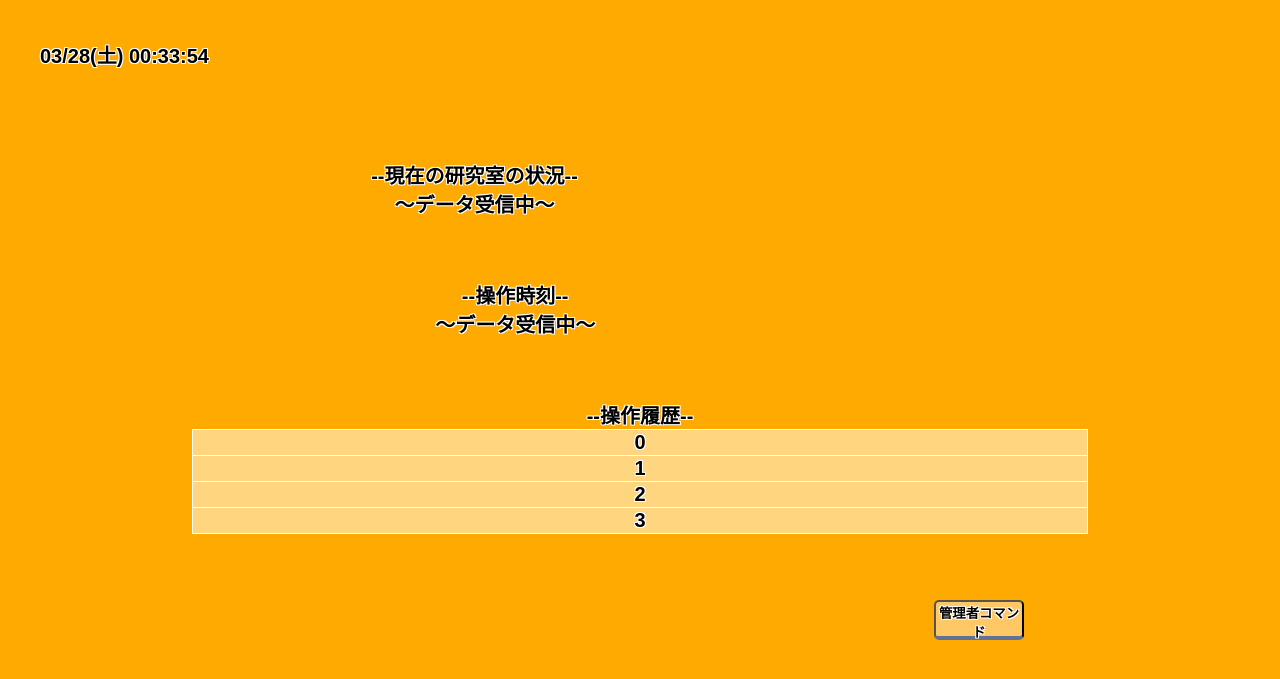
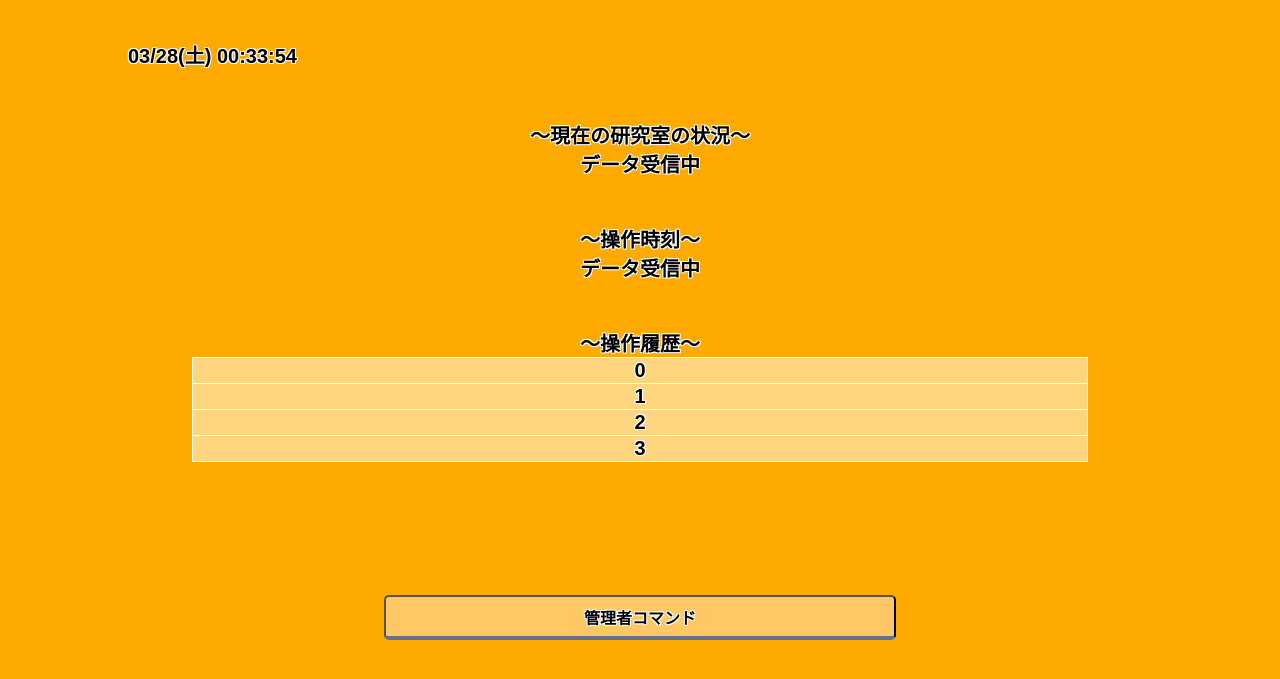
Before and after one commit to Kenshoshibaura/IoT-practice1, a Flask app: page / in a window 1280 px wide. Shown: the top 679 px of the page. Run offline with Flask 2, Linux system fonts and the light colour scheme.

Commit message:
ver8 閾値調整・css編集・コード最適化

```diff
--- a/key_data.csv
+++ b/key_data.csv
@@ -1 +1 @@
-3月27日 21時56分,100
+3月28日 9時21分,100
--- a/log_data.csv
+++ b/log_data.csv
@@ -1 +1 @@
-3月28日 3時41分 解錠,3月28日 4時56分 施錠,3月28日 4時56分 施錠,3月28日 5時2分 解錠,
+3月28日 9時30分 施錠,3月28日 9時30分 施錠,3月28日 9時30分 解錠,3月28日 9時30分 解錠,
--- a/result_data.csv
+++ b/result_data.csv
@@ -1 +1 @@
-3月28日 5時2分,1
+3月28日 9時31分,1
--- a/sensor_data.csv
+++ b/sensor_data.csv
@@ -1 +1 @@
-3月27日 21時56分,100
+3月28日 9時21分,20
--- a/server.py
+++ b/server.py
@@ -9,29 +9,18 @@ file_log = "./log_data.csv"
 
 port_num = 17086
 
-#残りserverで実装すること
-#各閾値の調整
-
-#html
-#オペレーターコマンドの認証実装
-#退出時間の警告発動
-
-#全体
-#値調整
-#センサ接続・調整
-
 #閾値・測定値の初期設定
-Threshold_Key = 10
+Threshold_Key = 30
 Threshold_Light = 10
 Now_Key = 0
 Now_Light = 0
 
 #利用可能時間の設定
-Start_Time = 204
+Start_Time = 700
 Limit_Time = 2200
 
 #閾値の周期変更値(辞書)
-Cycle_Time = {'500':'40', '800':'65', '1300':'80', '1700':'70', '1800':'55', '2100':'30'}
+Cycle_Time = {'500':10, '800':12, '1300':15, '1700':12, '1800':11, '2100':10}
 
 #桁揃え(0埋め)
 def set2fig(x):
@@ -76,10 +65,10 @@ def Check_Usable():
 def Cycle_Threshold():
     date=datetime.datetime.now()
     Now_Minute = set2fig(date.minute)
-    Now_Time = int(str(date.hour)+str(Now_Minute))
-    if (str(Now_Time) in Cycle_Time) is True:
+    Now_Time = str(date.hour)+str(Now_Minute)
+    if (Now_Time in Cycle_Time) is True:
         global Threshold_Light
-        Threshold_Light = int(Cycle_Time[str(Now_Time)])
+        Threshold_Light = Cycle_Time[Now_Time]
 
 #手動更新の際閾値を更新する(再起動するとリセットされるので注意)
 def Update_Threshold(situation):
@@ -88,20 +77,20 @@ def Update_Threshold(situation):
     Now_Key = data_from_file(file_key)
 
     if situation == "1":
-        New_Light = Now_Light - 50
-        New_Key = Now_Key - 50
+        New_Light = Now_Light - 10
+        New_Key = Now_Key - 30
     elif situation == "2":
-        New_Light = Now_Light + 50
-        New_Key = Now_Key + 50
+        New_Light = Now_Light + 10
+        New_Key = Now_Key + 30
     elif situation == "3":
         New_Light = Now_Light - 10
-        New_Key = Now_Key + 50
+        New_Key = Now_Key + 30
     elif situation == "4":
-        New_Light = Now_Light + 50
-        New_Key = Now_Key - 50
+        New_Light = Now_Light + 10
+        New_Key = Now_Key - 30
     elif situation == "5":
-        New_Light = Now_Light + 50
-        New_Key = Now_Key + 50
+        New_Light = Now_Light + 10
+        New_Key = Now_Key + 30
 
     global Threshold_Light
     global Threshold_Key
@@ -173,8 +162,7 @@ def get_lux():
     Cycle_Threshold()
     try:
         f = open(file_result,'r')
-        for row in f:
-            lux = row
+        lux = f.read()
     except Exception as e:
         print("FILE OPEN ERROR")
         lux = "0,0"
@@ -196,15 +184,10 @@ def send_log():
         f.close()
         return lux
 
-#手動入力用 強制的に閾値を更新することで状態を更新してる
-@app.route('/demo/<situation>',methods=['GET'])
-def get_situation_demo(situation):
-    Update_Threshold(situation)
-    return "0,0"
-
 #ログ受信用 4つ以上になった場合最新の4つ以外は削除する
 @app.route('/log/<logtext>',methods=['GET'])
 def get_log(logtext):
+
     f = open(file_log,'a')
     f.write(logtext+",")
     f.close()
@@ -214,11 +197,17 @@ def get_log(logtext):
     data = logtext.split(',')
     quantity = len(data)
     f.close()
+
     if quantity > 4:
         f = open(file_log,'w')
         f.write(data[quantity-5]+","+data[quantity-4]+","+data[quantity-3]+","+data[quantity-2]+",")
         f.close()
+    return "0,0"
 
+#手動入力用 強制的に閾値を更新することで状態を更新してる
+@app.route('/demo/<situation>',methods=['GET'])
+def get_situation_demo(situation):
+    Update_Threshold(situation)
     return "0,0"
 
 #退室勧告用 コンソールにコメントを出すだけ
--- a/static/ken.css
+++ b/static/ken.css
@@ -8,28 +8,7 @@ body{background-color:rgba(255,170,0,1);}
 body{color:#000; font-family:"Gulim",sans-serif; font-weight:700; font-size:125%;}
 body{text-shadow:1px 1px 0 #fff,-1px 1px 0 #fff,1px -1px 0 #fff,-1px -1px 0 #fff;}
 
-.time{
-  position:fixed;
-  font-size:100%;
-  top:5%;
-  left:40px;
-  z-index:5;
-}
-
 .hidden{display:none;}
-
-.mybutton{
-  display:inline-block;
-  text-decoration:none;
-  border-bottom:solid 4px #627295;
-  color:#000;
-  font-weight:600;
-  text-align:center;
-  vertical-align:middle;
-  text-shadow:1px 1px 0 #fff,-1px 1px 0 #fff,1px -1px 0 #fff,-1px -1px 0 #fff;
-  border-radius:5px;
-  padding:1px;
-}
 
 /*ここからアラートとバナーのcss*/
 /*ここからバナー*/
--- /dev/null
+++ b/static/other.css
@@ -0,0 +1,73 @@
+
+  .time{
+    position:fixed;
+    top:5%;
+    left:10%;
+  }
+  .area_status{
+    position:fixed;
+    left:15%;
+    top:15%;
+    width: calc(70vw);
+    text-align:center;
+  }
+  .log_table{
+    position:relative;
+    width: calc(70vw);
+    border-collapse: collapse;
+    border-color:rgba(255,255,255,1);
+    align:center;
+    text-align:center;
+    background-color:rgba(255,255,255,0.5);
+  }
+
+  .mybutton{
+    display:inline-block;
+    text-decoration:none;
+    border-bottom:solid 4px #627295;
+    color:#000;
+    font-size:80%;
+    font-weight:700;
+    text-align:center;
+    vertical-align:middle;
+    text-shadow:1px 1px 0 #fff,-1px 1px 0 #fff,1px -1px 0 #fff,-1px -1px 0 #fff;
+    border-radius:5px;
+    padding:1px;
+  }
+  .demobutton{
+    width:calc(15vw);
+    height:45px;
+  }
+  .masterbutton{
+    position:fixed;
+    width:calc(40vw);
+    height:45px;
+    left:30%;
+  }
+  #demo{
+    position:fixed;
+    left:18%;
+    bottom:12%;
+  }
+  .master{bottom:20%;}
+  .exit{bottom:4%;}
+  .master{background:#ffc864;}
+  .exit{background:#ff6464;}
+
+  #d1{background:#c8ffaa;}
+  #d2{background:#ffc8e0;}
+  #d3{background:#ffffa0;}
+  #d4{background:#a0ffff;}
+  #d1:hover{background:#b8ef9a;}
+  #d2:hover{background:#efb8d0;}
+  #d3:hover{background:#efef90;}
+  #d4:hover{background:#90efef;}
+  #d1:active,
+  #d2:active,
+  #d3:active,
+  #d4:active{
+    -webkit-transform:translateY(2px);
+    transform:translateY(2px);
+    box-shadow:0px 0px 1px rgba(0,0,0,0.2);
+    border-bottom:none;
+  }
--- a/templates/index.html
+++ b/templates/index.html
@@ -1,94 +1,68 @@
 <!DOCTYPE html><html lang="ja"><head><meta charset="utf-8">
-<!---<link rel="apple-touch-icon" href="img/accept.PNG" />-->
 <script type="text/javascript" src="ken.js"></script>
 <link rel="stylesheet" href="static/ken.css" type="text/css">
-<link rel="stylesheet" href="static/eigenvalue.css" type="text/css">
-<html><head><title>テストアプリ</title></head>
-  <body onLoad="loading()">
+<link rel="stylesheet" href="static/other.css" type="text/css">
+<html><head><title>鍵管理アプリ</title></head>
+  <body onLoad="Loading()">
     <span id="Realtime" class="time">00/00(0) 00:00:00</span>
-    <span class="hidden">現在の情報：<span id = "data">2000/04/01 00:00:00,0</span></span><br>
-    <span class="hidden">現在の情報：<span id = "log">2000/04/01 00:00:00,0</span></span><br>
-
+    <span id="data" class="hidden">4月1日 0時0分,0</span><br>
+    <span id="log" class="hidden">0,0,0,0</span><br>
     <span class="area_status">
-      --現在の研究室の状況--<br>
-      <span id="Status">〜データ受信中〜</span><br>
-    </span>
-    <span class="area_log">
-      --<span id="Ope_Judge">操作</span>時刻--<br>
-      <span id="LockTime">〜データ受信中〜</span><br>
-    </span>
-    <span class="area_table">
-      --操作履歴--<br>
+      〜現在の研究室の状況〜<br>
+      <span id="Status">データ受信中</span><br><br><br>
+      〜<span id="Operation">操作</span>時刻〜<br>
+      <span id="LockTime">データ受信中</span><br><br><br>
+      〜操作履歴〜<br>
       <table class="log_table" id="log_table" border="1">
         <tr><td>0</td></tr><tr><td>1</td></tr><tr><td>2</td></tr><tr><td>3</td></tr>
       </table>
     </span>
-
-    <button id="master" class="mybutton" onclick="OperatorCommand()">管理者コマンド</button>
+    <button class="master mybutton masterbutton" onclick="OperatorCommand()">管理者コマンド</button>
     <span id="demo" class="hidden">
-      <!---<button id="d0" class="mybutton demobutton" onclick="demo_order('/demo','0')">0<br>不明</button>-->
-      <button id="d1" class="mybutton demobutton" onclick="submit_data('/demo','1')">1<br>在室</button>
-      <button id="d2" class="mybutton demobutton" onclick="submit_data('/demo','2')">2<br>施錠</button>
-      <button id="d3" class="mybutton demobutton" onclick="submit_data('/demo','3')">3<br>照明</button>
-      <button id="d4" class="mybutton demobutton" onclick="submit_data('/demo','4')">4<br>不在</button>
-      <button id="d5" class="mybutton demobutton" onclick="submit_data('/demo','5')">5<br>不可</button>
+      <button id="d1" class="mybutton demobutton" onclick="Submit('/demo','1')">1<br>在室</button>
+      <button id="d2" class="mybutton demobutton" onclick="Submit('/demo','2')">2<br>施錠</button>
+      <button id="d3" class="mybutton demobutton" onclick="Submit('/demo','3')">3<br>照明</button>
+      <button id="d4" class="mybutton demobutton" onclick="Submit('/demo','4')">4<br>不在</button>
     </span>
-    <span id="command1" class="hidden"><button id="exit" class="mybutton" onclick="submit_data('/alert','1')">退室勧告(未実装)</button></span>
-
+    <span id="exit" class="hidden">
+      <button class="exit mybutton masterbutton" onclick="Submit('/alert','1')">退室勧告(未実装)</button>
+    </span>
   </body>
-
   <script>
-
     var Before_Status=0;
     setInterval("Check()",5000);
-
-    function loading(){
-      updateLux('/getlog','log');
-      updateLux('/lux','data');
+    function Loading(){
+      Receive('/getlog','log');
+      Receive('/lux','data');
     }
-
-    function reload_log(){
+    function InitialLog(){
       var data=document.getElementById('log');
       var table=document.getElementById('log_table');
-      var LockJudge=document.getElementById('Ope_Judge');
-      var Lock=document.getElementById('LockTime');
+      var Operation=document.getElementById('Operation');
+      var LockTime=document.getElementById('LockTime');
 
       var Now_data=data.innerHTML;
       var Now_data2=Now_data.split(',');
+      var row_len=table.rows.length;
 
-      var row_len=table.rows.length;
-      var row=table.insertRow(0);
-      var cell=row.insertCell(-1);
-      cell.innerHTML=Now_data2[0];
-      table.deleteRow(row_len);
-
-      var row=table.insertRow(0);
-      var cell=row.insertCell(-1);
-      cell.innerHTML=Now_data2[1];
-      table.deleteRow(row_len);
-
-      var row=table.insertRow(0);
-      var cell=row.insertCell(-1);
-      cell.innerHTML=Now_data2[2];
-      table.deleteRow(row_len);
-
-      var row=table.insertRow(0);
-      var cell=row.insertCell(-1);
-      cell.innerHTML=Now_data2[3];
-      table.deleteRow(row_len);
+      for(var i=0;i<4;i++){
+        var row=table.insertRow(0);
+        var cell=row.insertCell(-1);
+        cell.innerHTML=Now_data2[i];
+        table.deleteRow(row_len);
+      }
 
       var Now_data3=Now_data2[3].split(' ');
-      LockJudge.innerHTML=Now_data3[2];
-      Lock.innerHTML=Now_data3[0]+" "+Now_data3[1];
+      Operation.innerHTML=Now_data3[2];
+      LockTime.innerHTML=Now_data3[0]+" "+Now_data3[1];
     }
-
     var count = 1;
     function Check(){
       if(count==1){
-        reload_log();
+        InitialLog();
         count=0
       }
-      updateLux('/lux','data');
+      Receive('/lux','data');
       var data=document.getElementById('data');
       var Now_data=data.innerHTML;
       var Now_data2=Now_data.split(',');
@@ -97,8 +71,10 @@
       if(Now_status==Before_Status){
         //banner("状態一定","変化なし");
         if((Now_status==1)||(Now_status==4)){
-          //if 退室時間になったら
-          //submit_data('/alert','1');
+          time=MakeTime();
+          if(time=="2200"){
+            Submit('/alert','1');
+          }
         }
       }else{
         var message=document.getElementById('Status');
@@ -107,32 +83,32 @@
           message.innerHTML="鍵は開いています";
           banner("解錠","解錠されました");
           if((Before_Status==2)||(Before_Status==3)||(Before_Status==5)){
-            rewrite_log(1,0);
+            UpdateLog(0);
           }
         }else if(Now_status==2){
           document.body.style.backgroundColor = "#ffc8e0";
           message.innerHTML="鍵は閉まっています";
           banner("施錠","施錠されました");
-          if((Before_Status==1)||(Before_Status==4)){
-            rewrite_log(2,0);
+          if((Before_Status==1)||(Before_Status==3)||(Before_Status==4)){
+            UpdateLog(1);
           }
         }else if(Now_status==3){
           document.body.style.backgroundColor = "#ffffa0";
           message.innerHTML="電気が点けっ放しです";
-          showAlert('警告','電気は消しましたか？','confirm',"submit_data('/demo','2')");
+          showAlert('警告','電気は消しましたか？','confirm',"Submit('/demo','2')");
         }else if(Now_status==4){
           document.body.style.backgroundColor = "#a0ffff";
           message.innerHTML="現在席を外しています";
           banner("無人","現在席を外しています");
           if((Before_Status==2)||(Before_Status==3)||(Before_Status==5)){
-            rewrite_log(1,0);
+            UpdateLog(0);
           }
         }else if(Now_status==5){
           document.body.style.backgroundColor = "#646464";
           message.innerHTML="利用時間外です";
           banner("利用時間外","現在は利用時間外です");
           if((Before_Status==1)||(Before_Status==4)){
-            rewrite_log(2,0);
+            UpdateLog(1);
           }
         }else{
           document.body.style.backgroundColor = "#c8a0ff";
@@ -142,123 +118,49 @@
         Before_Status = Now_status;
       }
     }
-
-    function rewrite_log(s,t){
-      var LockJudge=document.getElementById('Ope_Judge');
-      var Lock=document.getElementById('LockTime');
-      if(t==0){
-        var data=document.getElementById('data');
-        var Now_data=data.innerHTML;
-        var Now_data2=Now_data.split(',');
-        var time=Now_data2[0];
-      }else{
-        var time=make_time();
-      }
+    function UpdateLog(s){
+      var status = new Array("解錠","施錠");
+      var Operation=document.getElementById('Operation');
+      var LockTime=document.getElementById('LockTime');
       var table=document.getElementById('log_table');
+      var data=document.getElementById('data');
+      var Now_data=data.innerHTML;
+      var Now_data2=Now_data.split(',');
+      var time=Now_data2[0];
       var row_len=table.rows.length;
       var row=table.insertRow(0);
       var cell=row.insertCell(-1);
-
-      if(s==1){
-        LockJudge.innerHTML="解錠";
-        Lock.innerHTML=time;
-        cell.innerHTML=time+" 解錠";
-      }else if(s==2){
-        LockJudge.innerHTML="施錠";
-        Lock.innerHTML=time;
-        cell.innerHTML=time+" 施錠";
-      }
+      LockTime.innerHTML=time;
+      Operation.innerHTML=status[s];
+      cell.innerHTML=time+" "+status[s];
       table.deleteRow(row_len);
-      var log_text = cell.innerHTML;
-      submit_data('/log',log_text);
-
+      var message = cell.innerHTML;
+      Submit('/log',message);
     }
-
-    function make_time(){
+    function MakeTime(){
       var nowTime=new Date();
       var nowHour=nowTime.getHours();
       var nowMin=nowTime.getMinutes();
-      var nowMonth=nowTime.getMonth()+1;
-      var nowDate=nowTime.getDate();
-      var Realtime=nowMonth+"月"+nowDate+"日 "+nowHour+"時"+nowMin+"分";
-      return Realtime;
+      var time=nowHour+set2fig(nowMin);
+      return time;
+    }
+    function OperatorCommand(){
+      document.getElementById('demo').style.display="block";
+      document.getElementById('exit').style.display="block";
     }
 
-    function OperatorCommand(){
-      document.getElementById('demo').style.display="block";
-      document.getElementById('command1').style.display="block";
-    }
-
-    const updateLux = async(url,element) => {
+    const Receive = async(url,element) => {
       const sensorData = await fetch(url)
       .then(response => response.text())
       const target = document.getElementById(element)
       target.innerHTML = `${sensorData}`
     }
-
     //データ送信用(デモ・ログ・アラート)
-    const submit_data = async(url,element) => {
+    const Submit = async(url,element) => {
       var url2 = String(url) + "/" + String(element);
       const return_from_server = await fetch(url2)
       .then(response => response.text())
       var response2 = `${return_from_server}`
-      console.log(response2);
     }
-
   </script>
-  <style>
-
-
-    #demo{
-      position:fixed;
-      bottom:12%;
-      left:20%;
-    }
-
-    #exit{
-      position:fixed;
-      bottom:4%;
-      left:40%;
-      width:120px;
-      height:40px;
-      background:#ff6464;
-    }
-
-    .area_status{
-      position:fixed;
-      left:29%;
-      top:20%;
-      text-align:center;
-    }
-    .area_log{
-      position:fixed;
-      left:34%;
-      top:35%;
-      text-align:center;
-    }
-    .area_table{
-      position:fixed;
-      left:15%;
-      top:50%;
-      text-align:center;
-    }
-    .log_table{
-      position:relative;
-      width: calc(70vw);
-      border-collapse: collapse;
-      border-color:rgba(255,255,255,1);
-      align:center;
-      text-align:center;
-      background-color:rgba(255,255,255,0.5);
-    }
-    #master{
-      position:fixed;
-      top:75%;
-      right:20%;
-      background:#ffc864;
-      width:90px;
-      height:40px;
-    }
-
-  </style>
 </html>
--- a/templates/ken.js
+++ b/templates/ken.js
@@ -1,3 +1,4 @@
+
 setInterval('showClock()',1000);
 
 function set2fig(num){
```
Also changed, not shown: static/eigenvalue.css (deleted, +0 -27 lines).
